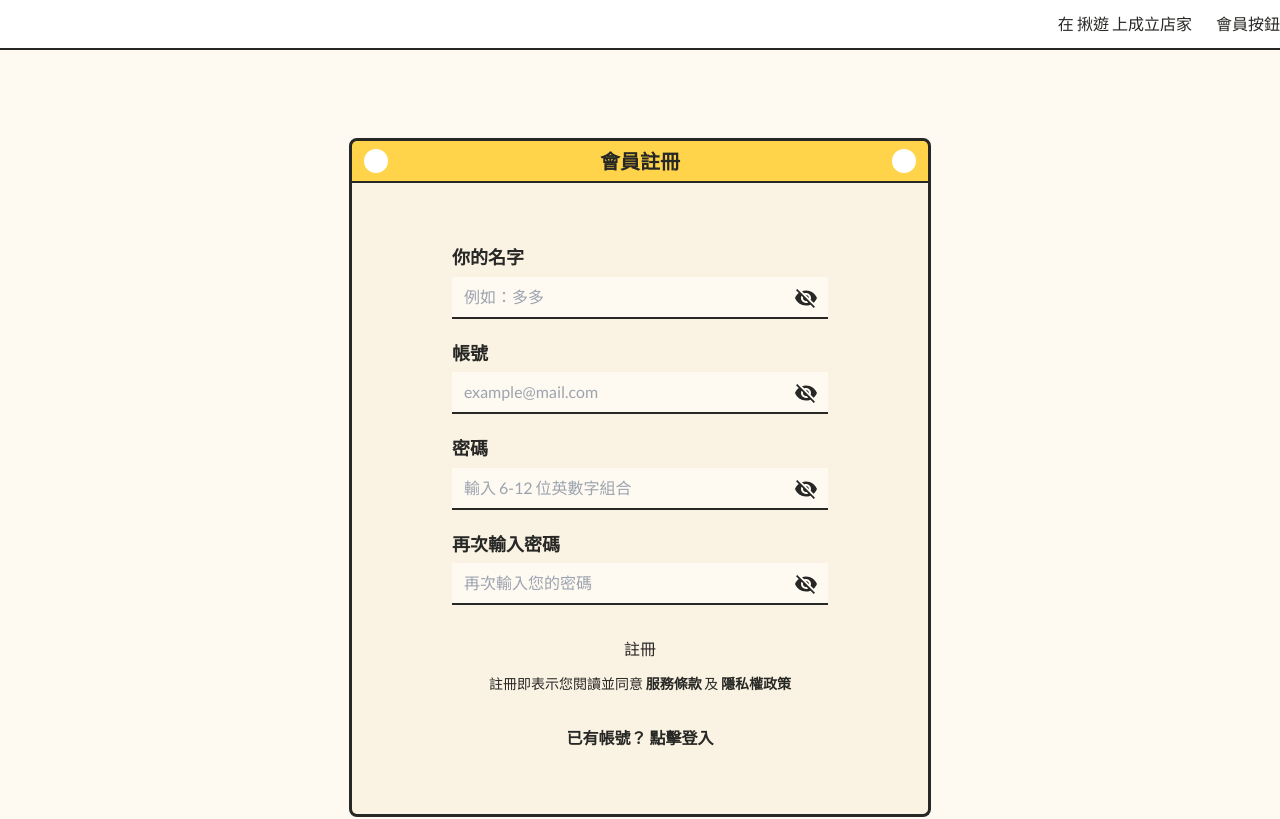
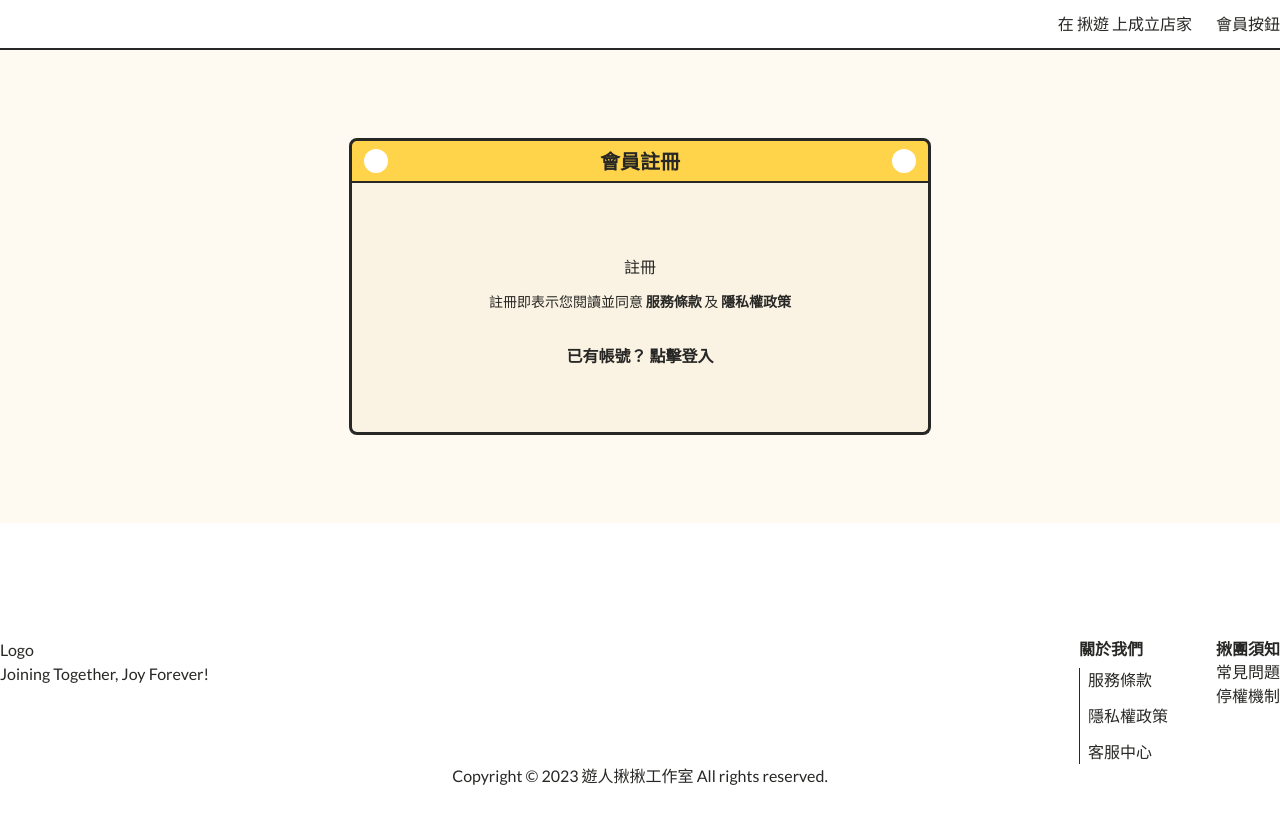
Before and after one commit to star82620/join-joy, a Next.js app: page /signup in a window 1280 px wide. Shown: the top 819 px of the page. Built offline with nearby package versions, Linux system fonts and the light colour scheme.

Commit message:
fix/ deployed error

```diff
--- a/common/components/FormInput.tsx
+++ b/common/components/FormInput.tsx
@@ -1,4 +1,3 @@
-//import clsx
 import Image from "next/image";
 import { useEffect, useRef, useState } from "react";
 
--- a/modules/Signup/index.tsx
+++ b/modules/Signup/index.tsx
@@ -55,7 +55,6 @@ export default function SignUp() {
       <div className="m-auto w-fit">
         <FrameWindow titleTag={titleTag}>
           <form className="flex flex-col gap-6 w-[376px]">
-            <FormInput formSet={formSet} />
             <button type="button" className="mt-2" onClick={t}>
               註冊
             </button>
```
